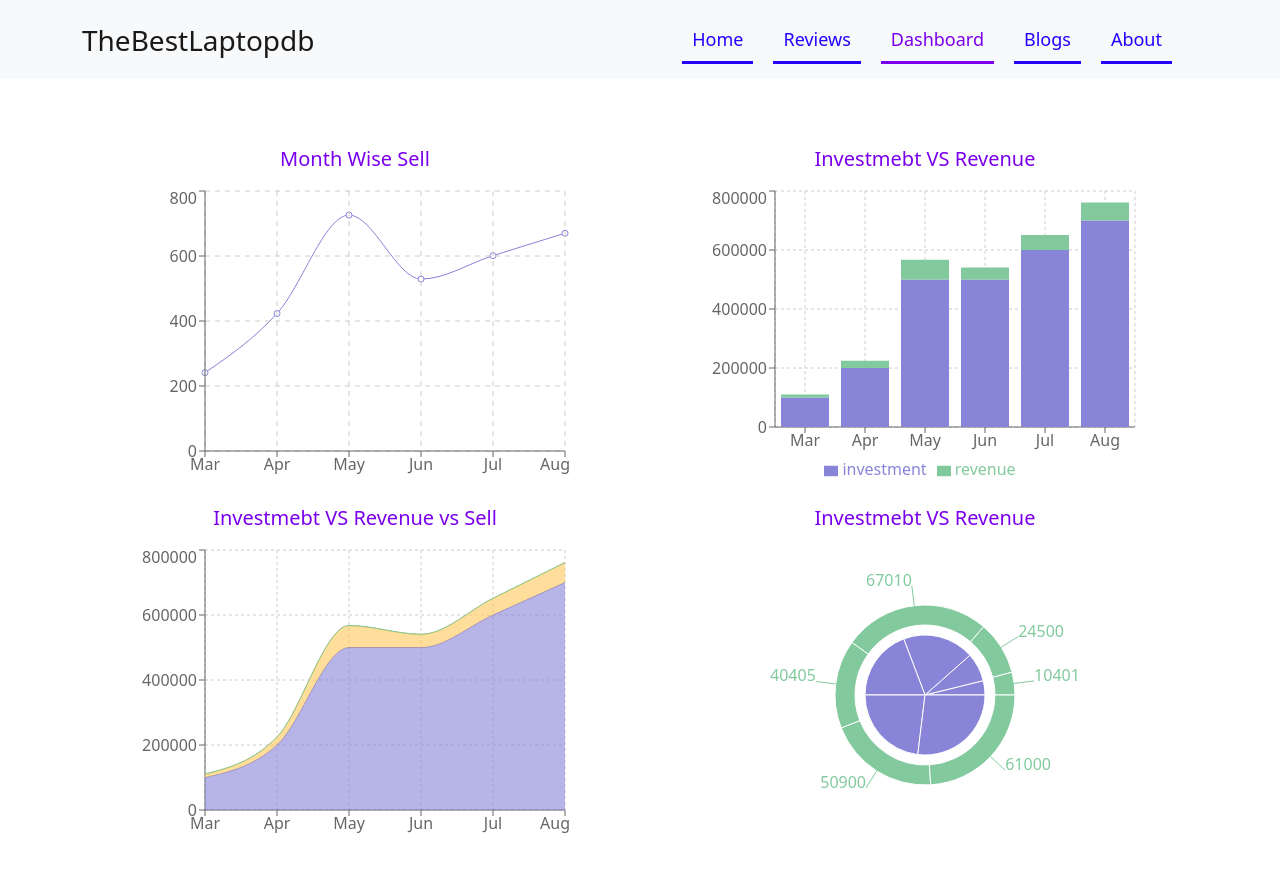
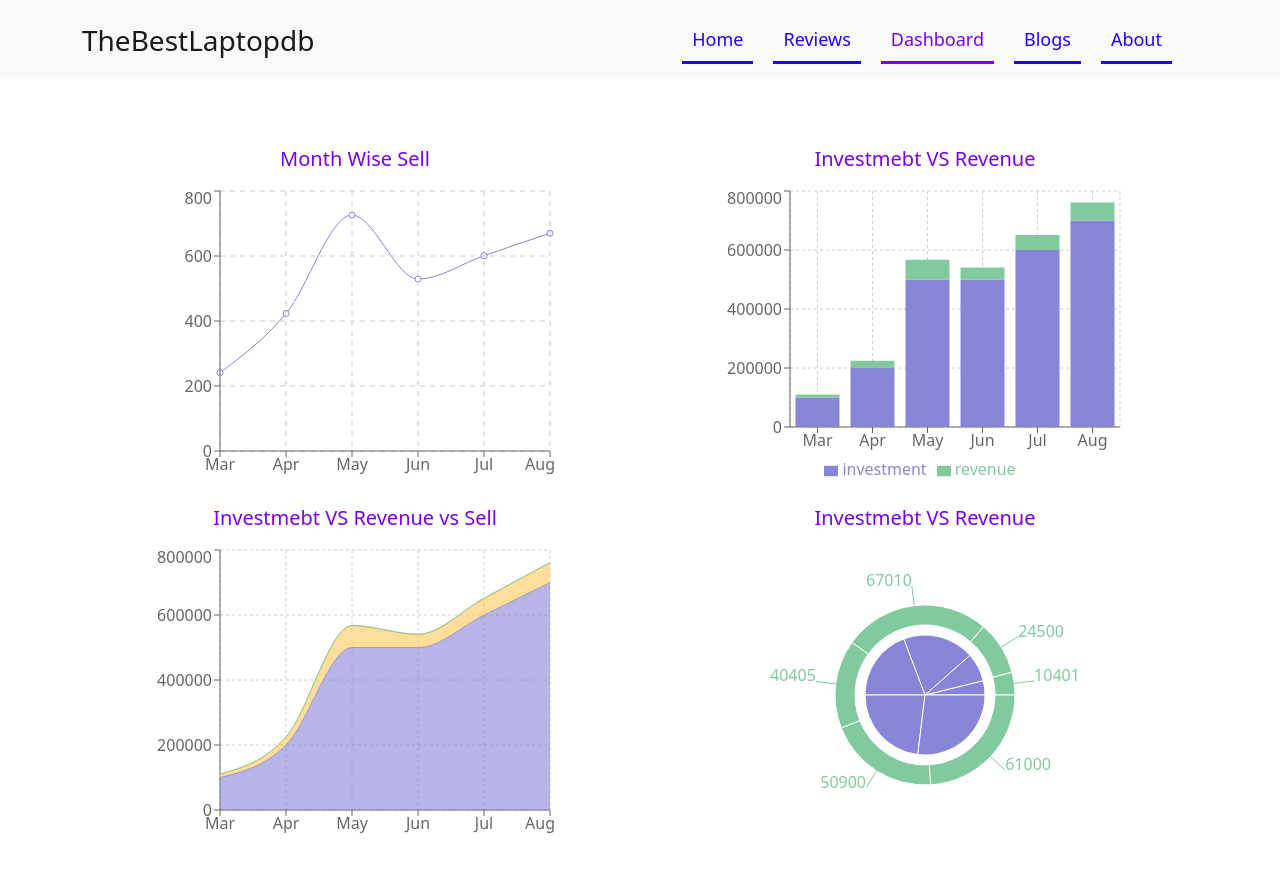
Before and after one commit to knrbokhari/product-analysis-website, a React (Create React App) app: page /dashboard in a window 1280 px wide. Shown: the top 872 px of the page. Built offline with nearby package versions, Linux system fonts and the light colour scheme.

Commit message:
README.md update

```diff
--- a/src/components/DataInAreaChart/DataInAreaChart.js
+++ b/src/components/DataInAreaChart/DataInAreaChart.js
@@ -13,7 +13,7 @@ const DataInAreaChart = () => {
   const [data, setdata] = useData();
   return (
     <div>
-      <AreaChart width={430} height={300} data={data} className="mx-auto">
+      <AreaChart width={400} height={300} data={data} className="mx-auto">
         <CartesianGrid strokeDasharray="3 3" />
         <XAxis dataKey="month" />
         <YAxis />
--- a/src/components/DataInBarChart/DataInBarChart.js
+++ b/src/components/DataInBarChart/DataInBarChart.js
@@ -14,7 +14,7 @@ const DataInBarChart = () => {
   const [data, setdata] = useData();
   return (
     <div>
-      <BarChart width={430} height={300} data={data} className="mx-auto">
+      <BarChart width={400} height={300} data={data} className="mx-auto">
         <CartesianGrid strokeDasharray="3 3" />
         <XAxis dataKey="month" />
         <YAxis />
--- a/src/components/DataInPieChart/DataInPieChart.js
+++ b/src/components/DataInPieChart/DataInPieChart.js
@@ -6,7 +6,7 @@ const DataInPieChart = () => {
   const [data, setdata] = useData();
   return (
     <div className="mx-auto">
-      <PieChart width={430} height={300} className="mx-auto">
+      <PieChart width={400} height={300} className="mx-auto">
         <Tooltip />
         <Pie
           data={data}
--- a/src/components/MonthWiseSell/MonthWiseSell.js
+++ b/src/components/MonthWiseSell/MonthWiseSell.js
@@ -13,7 +13,7 @@ const MonthWiseSell = () => {
   const [data, setdata] = useData();
   return (
     <div>
-      <LineChart width={430} height={300} data={data} className="mx-auto">
+      <LineChart width={400} height={300} data={data} className="mx-auto">
         <Line type="monotone" dataKey="sell" stroke="#8884d8" />
         <CartesianGrid stroke="#ccc" strokeDasharray="5 5" />
         <XAxis dataKey="month" />
```
Also changed, not shown: 1 other file (tests, documents, lock files or other folders).
